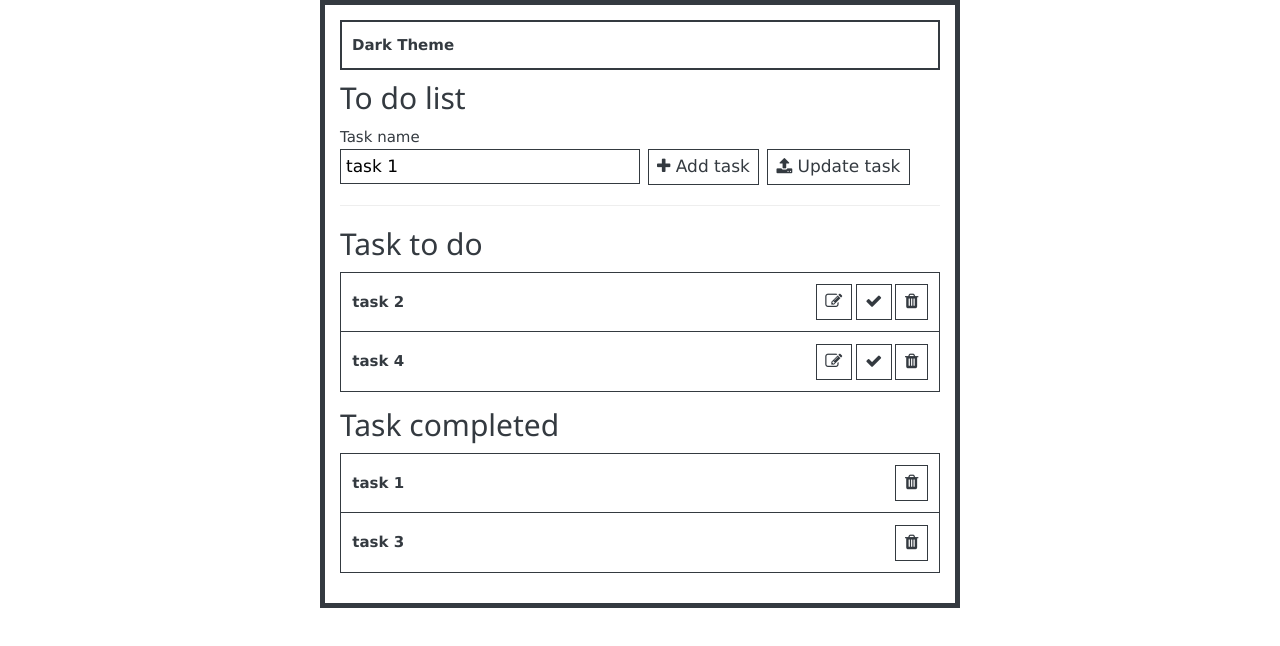
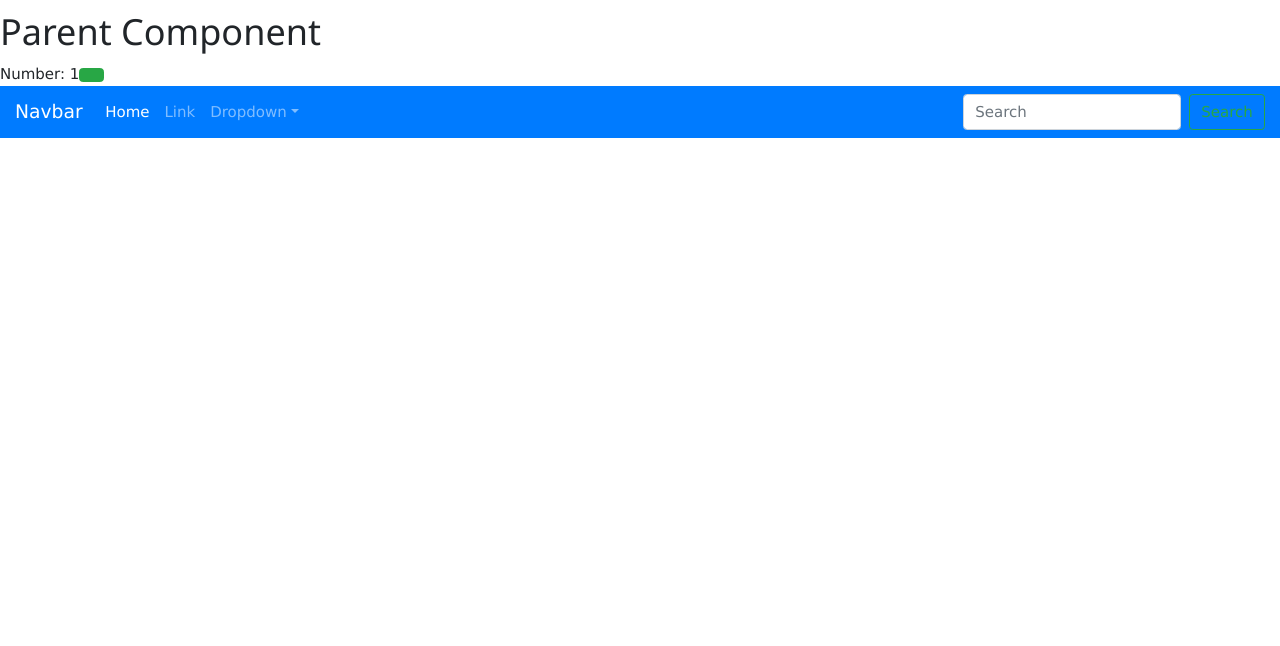
Before and after one commit to HiepHoang2190/Cyber-Reactjs-Componet-K3, a React (Create React App) app in the folder react-component-k3/: page / in a window 1280 px wide. Shown: the top 646 px of the page. Built offline with nearby package versions, Linux system fonts and the light colour scheme.

Commit message:
ReactJs-K3: Lesson 19:Khái niệm react lifecycle

```diff
--- a/react-component-k3/src/App.js
+++ b/react-component-k3/src/App.js
@@ -3,6 +3,7 @@
 import ToDoList from './JSS_StyledComponent/BaiTapStyledComponent/ToDoList/ToDoList';
 import DemoJSS from './JSS_StyledComponent/DemoJSS/DemoJSS';
 import DemoTheme from './JSS_StyledComponent/Theme/DemoTheme';
+import LifeCycleReact from './LifeCycleReact/LifeCycleReact';
 
 
 
@@ -13,7 +14,8 @@
         {/* <UserProfile /> */}
         {/* <DemoJSS /> */}
         {/* <DemoTheme /> */}
-        <ToDoList />
+        {/* <ToDoList /> */}
+        <LifeCycleReact />
       </div>
     );
   }
--- /dev/null
+++ b/react-component-k3/src/LifeCycleReact/ChildComponent.js
@@ -0,0 +1,44 @@
+import React, { Component } from 'react';
+
+class ChildComponent extends Component {
+    render() {
+        console.log('renderChildComponent');
+        return (
+            <div>
+                <nav className="navbar navbar-expand-sm navbar-dark bg-primary">
+                    <a className="navbar-brand" href="#">Navbar</a>
+                    <button className="navbar-toggler d-lg-none" type="button" data-toggle="collapse" data-target="#collapsibleNavId" aria-controls="collapsibleNavId" aria-expanded="false" aria-label="Toggle navigation">
+                        <span className="navbar-toggler-icon" />
+                    </button>
+                    <div className="collapse navbar-collapse" id="collapsibleNavId">
+                        <ul className="navbar-nav mr-auto mt-2 mt-lg-0">
+                            <li className="nav-item active">
+                                <a className="nav-link" href="#">Home <span className="sr-only">(current)</span></a>
+                            </li>
+                            <li className="nav-item">
+                                <a className="nav-link" href="#">Link</a>
+                            </li>
+                            <li className="nav-item dropdown">
+                                <a className="nav-link dropdown-toggle" href="#" id="dropdownId" data-toggle="dropdown" aria-haspopup="true" aria-expanded="false">Dropdown</a>
+                                <div className="dropdown-menu" aria-labelledby="dropdownId">
+                                    <a className="dropdown-item" href="#">Action 1</a>
+                                    <a className="dropdown-item" href="#">Action 2</a>
+                                </div>
+                            </li>
+                        </ul>
+                        <form className="form-inline my-2 my-lg-0">
+                            <input className="form-control mr-sm-2" type="text" placeholder="Search" />
+                            <button className="btn btn-outline-success my-2 my-sm-0" type="submit">Search</button>
+                        </form>
+                    </div>
+                </nav>
+
+            </div>
+        );
+    }
+    componentWillUnmount() {
+        console.log('componentWillUnmount')
+    }
+}
+
+export default ChildComponent;
--- /dev/null
+++ b/react-component-k3/src/LifeCycleReact/LifeCycleReact.js
@@ -0,0 +1,52 @@
+import React, { Component } from 'react';
+import ChildComponent from './ChildComponent';
+
+class LifeCycleReact extends Component {
+
+    // Các dự án cũ :
+    constructor(props) {
+        super(props);
+        this.state = {
+            number: 1
+        }
+        console.log('constructor')
+    }
+    //Được gọi khi component này được sử dụng trên DOM (giao diện của app)
+    static getDerivedStateFromProps(newProps, currentState) {
+        console.log('getDerivedStateFromProps')
+        return null;
+    }
+    // Được gọi khi setState hoặc props
+    shouldComponentUpdate(newProps, newState) {
+
+        // return true thì chạy tiếp các lifycycle còn lại, ngược lại return false thì sẽ dừng lại không chạy tiếp các lifecycle khác
+        return true;
+    }
+
+    render() {
+        console.log('renderParent')
+        return (
+            <div>
+                <h1>Parent Component</h1>
+                <span>Number: {this.state.number}</span>
+                <button className="btn btn-success" onClick={() => {
+                    this.setState({
+                        number: this.state.number += 1
+                    })
+                }}></button>
+                {this.state.number === 1 ? <ChildComponent /> : ''}
+
+            </div>
+        );
+    }
+    // Được gọi sau render và chỉ gọi 1 lần duy nhất (trạng thái mounting)
+    componentDidMount() {
+        console.log('componentDidMount')
+    }
+    // Lần đầu sẽ không gọi, chỉ gọi khi setState  hoặc thay đổi props
+    componentDidUpdate() {
+        console.log('componentDidUpdate')
+    }
+}
+
+export default LifeCycleReact;
```
